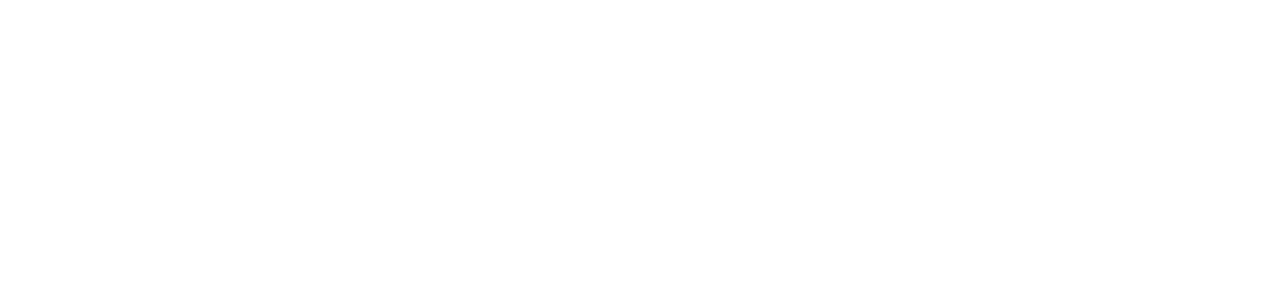
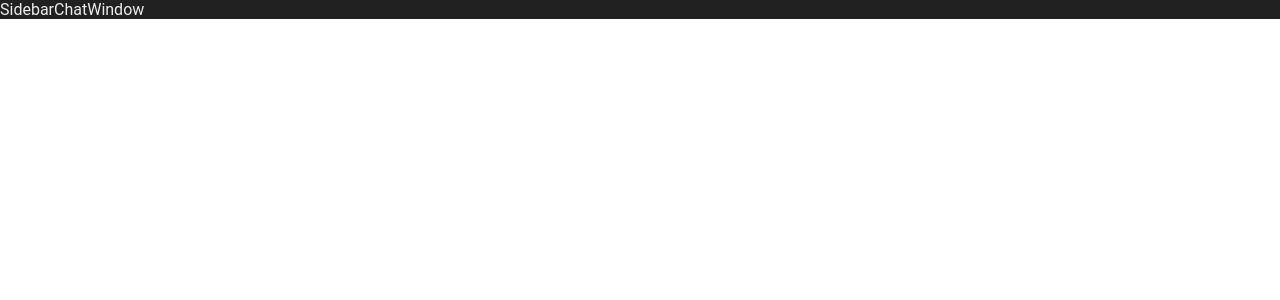
Before and after one commit to mayank-chaurasiya/The_Thinker_GPT, a React (Vite) app in the folder frontend/: page / in a window 1280 px wide. Shown: the top 300 px of the page. Built offline with nearby package versions, Linux system fonts and the light colour scheme.

Commit message:
setting up frontend

```diff
--- a/frontend/src/App.css
+++ b/frontend/src/App.css
@@ -0,0 +1,14 @@
+* {
+  color: #ececec;
+  font-family: Roboto, "Open Sans", "Helvetica Neue", "sans-serif";
+}
+
+body {
+  margin: 0;
+  padding: 0;
+}
+
+.app {
+  background-color: #212121;
+  display: flex;
+}
--- a/frontend/src/App.jsx
+++ b/frontend/src/App.jsx
@@ -1,7 +1,20 @@
 import "./App.css";
+import Sidebar from "./components/Sidebar/Sidebar";
+import ChatWindow from "./components/ChatWindow/ChatWindow";
+import { MyContext } from "./components/Context/MyContext";
 
 function App() {
-  return <></>;
+  const providerValues = {};
+  return (
+    <>
+      <div className="app">
+        <MyContext.Provider value={providerValues}>
+          <Sidebar />
+          <ChatWindow />
+        </MyContext.Provider>
+      </div>
+    </>
+  );
 }
 
 export default App;
--- /dev/null
+++ b/frontend/src/components/ChatWindow/ChatWindow.jsx
@@ -0,0 +1,7 @@
+import "./ChatWindow.css";
+
+const ChatWindow = () => {
+  return <div>ChatWindow</div>;
+};
+
+export default ChatWindow;
--- /dev/null
+++ b/frontend/src/components/Context/MyContext.jsx
@@ -0,0 +1,3 @@
+import { createContext } from "react";
+
+export const MyContext = createContext("");
--- /dev/null
+++ b/frontend/src/components/Sidebar/Sidebar.jsx
@@ -0,0 +1,7 @@
+import "./Sidebar.css";
+
+const Sidebar = () => {
+  return <div>Sidebar</div>;
+};
+
+export default Sidebar;
```
Also changed, not shown: frontend/src/components/Chat/Chat.jsx (added, +7 -0 lines), frontend/src/components/Chat/Chat.css (added), frontend/src/components/ChatWindow/ChatWindow.css (added), frontend/src/components/Sidebar/Sidebar.css (added).
